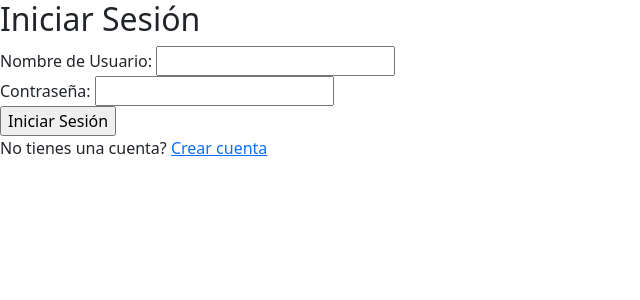
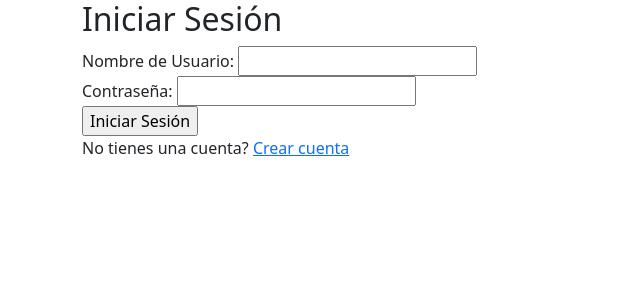
Before and after one commit to lenny1214/Banquito, a PHP site: page /login.php in a window 1280 px wide. Shown: the top 300 px of the page, without its empty margins (0-640 px from the left). Run offline with PHP 8.4, Linux system fonts and the light colour scheme.

Commit message:
estilo login

```diff
--- a/html/login.php
+++ b/html/login.php
@@ -18,12 +18,18 @@
   <script src="https://cdn.jsdelivr.net/npm/bootstrap@5.2.1/dist/js/bootstrap.min.js"
     integrity="sha384-7VPbUDkoPSGFnVtYi0QogXtr74QeVeeIs99Qfg5YCF+TidwNdjvaKZX19NZ/e6oz" crossorigin="anonymous">
   </script>
+
+<link rel="stylesheet" type="text/css" href="..//css/style.css">
+
 </head>
 
 <body>
   <header>
     <!-- place navbar here -->
   </header>
+<div class="container">
+
+
   <main>
 
   <?php
```
